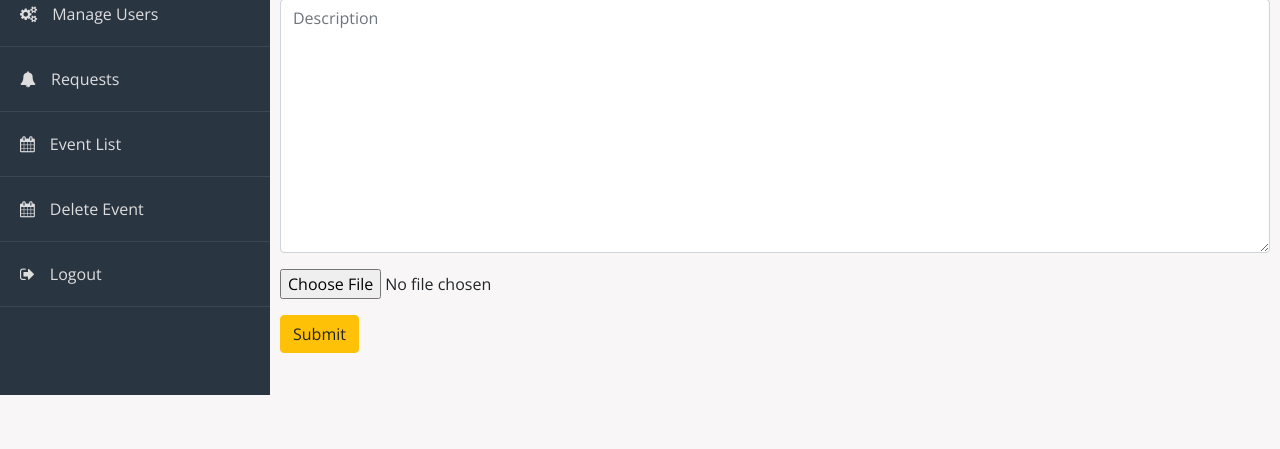
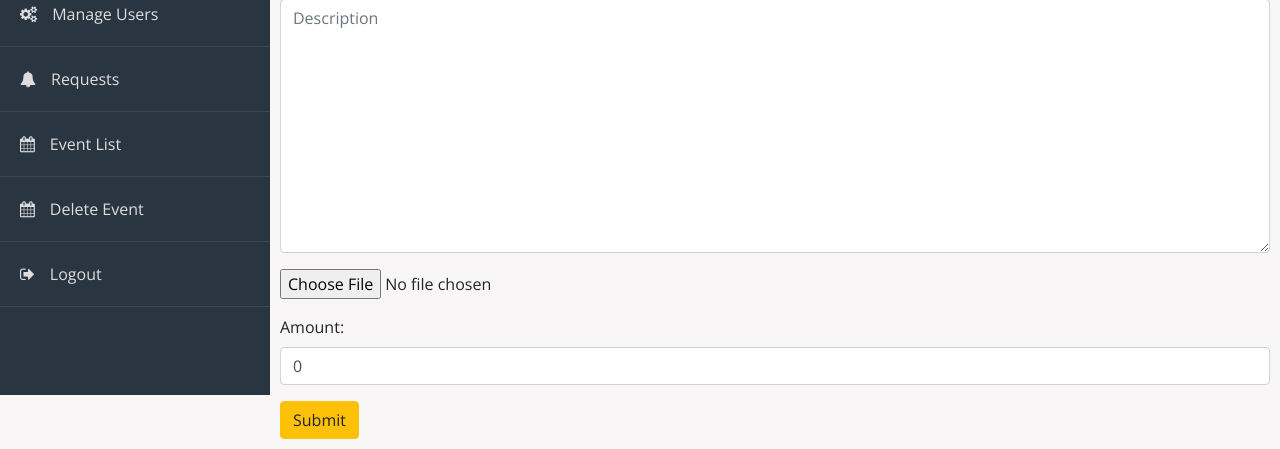
Before and after one commit to pinkesh5429/eventmanagement, a Django app: page /add_event in a window 1280 px wide. Shown: the part 405-854 px from the top of the page. Before the commit the page ends 800 px from the top, so only its background shows below. Run offline with Django 4.2, Linux system fonts and the light colour scheme; parts of the project's set-up code (start-up, migrations or seed data) failed here and were passed over; some libraries are stand-ins or nearby versions.

Commit message:
upto amount of event

```diff
--- a/event/forms.py
+++ b/event/forms.py
@@ -114,20 +114,22 @@ class UserRegistrationForm(UserCreationForm):
 class EventForm(ModelForm):
     class Meta:
         model = Event
-        fields = ('name', 'event_date', 'venue', 'description', 'event_image','username')
+        fields = ('name', 'event_date', 'venue', 'description', 'event_image','username','amount')
         labels = {
             'name': 'Event Name',
             'event_date': 'YYYY-MM-DD HH:MM:SS',
             'venue': 'Venue',
             'description': 'Description',
             'event_image': '',
-            'username':''
+            'username':'',
+            'amount':'Amount',
         }
         widgets = {
             'name': forms.TextInput(attrs={'class':'form-control', 'placeholder':'Event Name'}),
             'event_date': forms.TextInput(attrs={'class':'form-control', 'placeholder':'Event Date'}),
             'venue': forms.TextInput(attrs={'class':'form-control', 'placeholder':'Venue'}),
             'description': forms.Textarea(attrs={'class':'form-control', 'placeholder':'Description'}),
+            'amount':forms.TextInput(attrs={'class':'form-control','placeholder':'Amount'}),
             'username': forms.HiddenInput(attrs={'class':'form-control'}),
 
         }
--- a/event/models.py
+++ b/event/models.py
@@ -49,6 +49,7 @@ class Event(models.Model):
     description = models.TextField(blank=True)
     event_image = models.ImageField(null=True, blank=True, upload_to="documents/event")
     username=models.CharField('username',null=True,max_length=120)
+    amount=models.IntegerField('amount',default=0)
     def __str__(self):
         return self.name
 
--- a/event/views.py
+++ b/event/views.py
@@ -189,7 +189,10 @@ def userallevents(request):
 def register_event(request,event_id):
     regevent=Event.objects.get(id=event_id)
     ename=request.POST['eventname']
-    return render(request,'user/registerevent.html',{'id':regevent.id,'eventname':ename})
+    currentuser=request.user
+    cuser=User.objects.get(username=currentuser)
+    print(regevent.amount)
+    return render(request,'user/registerevent.html',{'id':regevent.id,'eventname':ename,'amount':regevent.amount,'cuser':cuser})
 
 def seefull_event(request,event_id):
     fullevent=Event.objects.filter(id=event_id)
--- a/templates/user/registerevent.html
+++ b/templates/user/registerevent.html
@@ -50,16 +50,16 @@
                         <input type="text" class="form-control" name="ename" id="ename" value="{{eventname}}" readonly>
                         <br>
                         <label for="attendeename">Attendee Name</label>
-                        <input type="text" class="form-control" name="attendeename" id="attendeename" required>
+                        <input type="text" class="form-control" name="attendeename" id="attendeename" value="{{cuser.first_name}}" required>
                         <br>
                         <label for="attendeeemail">Attendee EmailId</label>
-                        <input type="email" class="form-control" name="attendeeemail" id="attendeeemail" required>
+                        <input type="email" class="form-control" name="attendeeemail" id="attendeeemail" value="{{cuser.email}}" required>
                         <br>
                         <label for="attendeephone">Attendee Phone Number</label>
                         <input type="text" class="form-control" name="attendeephone" id="attendeephone" pattern="[6789][0-9]{9}" required>
                         <br>
                         <label for="amount">Event Amount</label>
-                        <input type="text" class="form-control" name="amount" id="amount">
+                        <input type="text" class="form-control" name="amount" value="{{amount}}" id="amount" readonly>
                         <br><br>
                         <input type="submit" class="btn btn-primary" value="Pay Now">
 
--- a/templates/user/seeevents.html
+++ b/templates/user/seeevents.html
@@ -63,8 +63,6 @@
       </p>
     </div>
     <div class="card-footer text-muted">
-
-        <a href="{% url 'register_event' event.id %}" class="btn btn-outline-warning btn-sm">Register Event</a>
         <a href="{% url 'seefull_event' event.id %}" class="btn btn-outline-warning btn-sm">See Full Event</a>
 
       </div>
```
Also changed, not shown: db.sqlite3, event/migrations/0027_event_amount.py (added).
